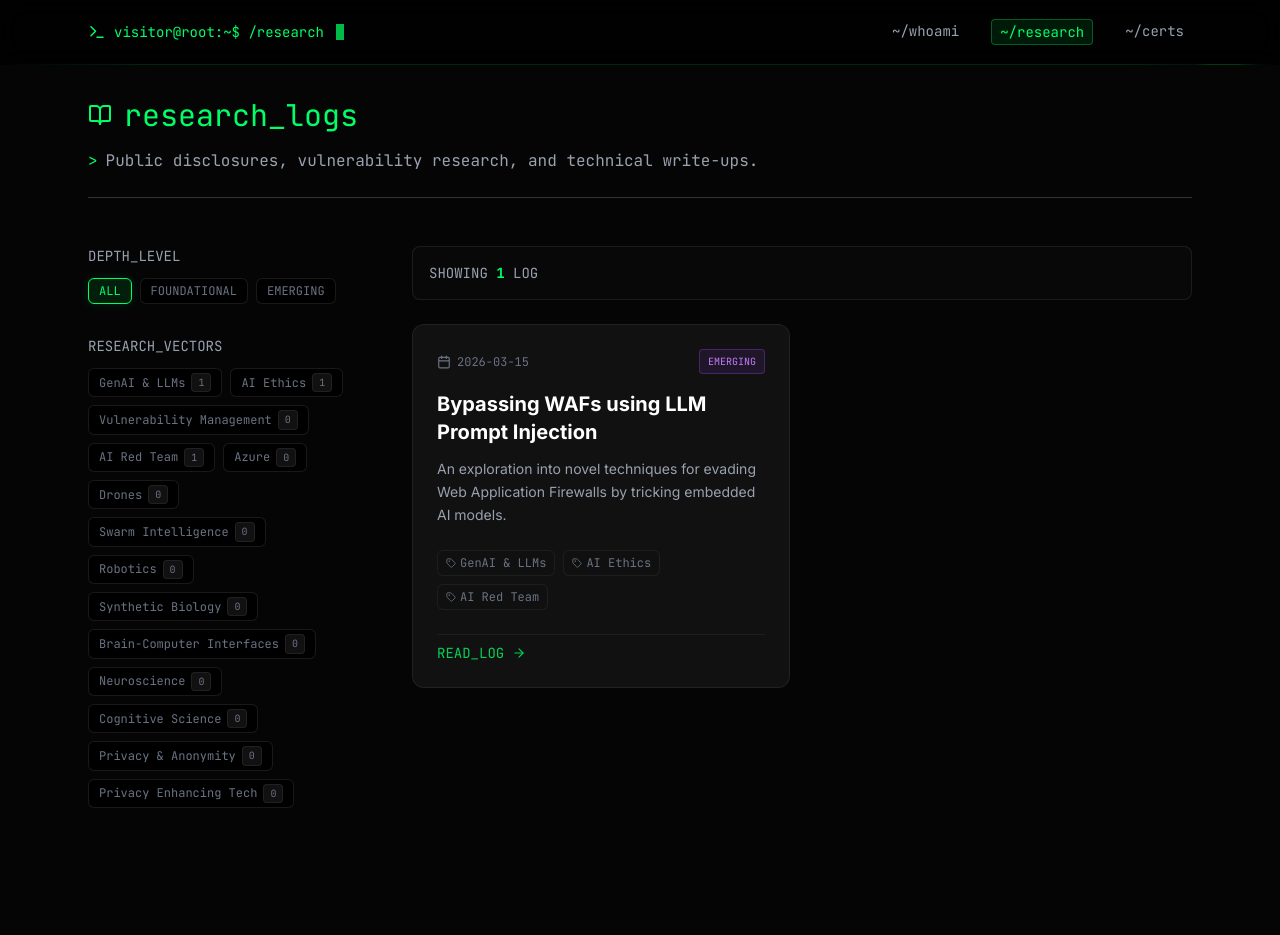
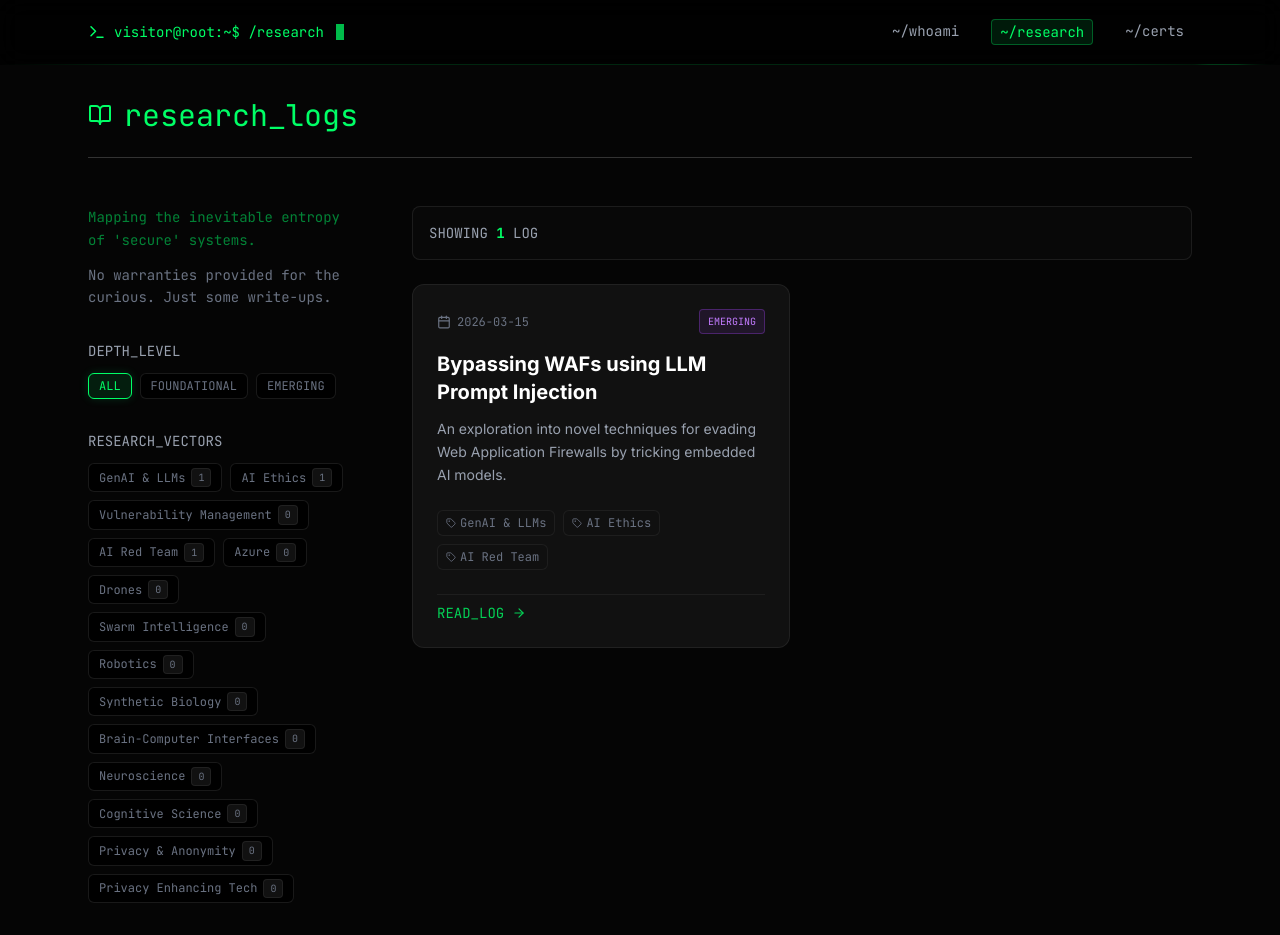
Before and after one commit to cs-cognitome/substrate, a Next.js app: page /research in a window 1280 px wide. Before the commit the page ends 840 px from the top, so only its background shows below. Built offline with nearby package versions, Linux system fonts and the light colour scheme.

Commit message:
Changed description in research

```diff
--- a/components/ResearchClient.tsx
+++ b/components/ResearchClient.tsx
@@ -58,14 +58,21 @@ export default function ResearchClient({ posts }: { posts: PostMetadata[] }) {
         <h1 className="text-3xl font-mono text-primary flex items-center gap-3">
           <BookOpen /> <DecipheringText text="research_logs" speed={40} />
         </h1>
-        <p className="mt-4 text-gray-400 font-mono flex items-center gap-2 max-w-2xl">
-          <span className="text-primary">&gt;</span> Public disclosures, vulnerability research, and technical write-ups.
-        </p>
       </div>
 
       <div className="flex flex-col lg:flex-row gap-12 items-start">
         {/* Sidebar Filters */}
-        <div className="w-full lg:w-1/4 shrink-0 lg:sticky lg:top-24">
+        <div className="w-full lg:w-1/4 shrink-0 lg:sticky lg:top-24 space-y-8">
+          {/* Description */}
+          <div className="space-y-3">
+            <p className="text-primary/50 font-mono text-sm leading-relaxed">
+              Mapping the inevitable entropy of &apos;secure&apos; systems.
+            </p>
+            <p className="text-gray-500 font-mono text-sm leading-relaxed">
+              No warranties provided for the curious. Just some write-ups.
+            </p>
+          </div>
+
           <ResearchFilters
             activeTags={activeTags}
             onToggleTag={toggleTag}
```
